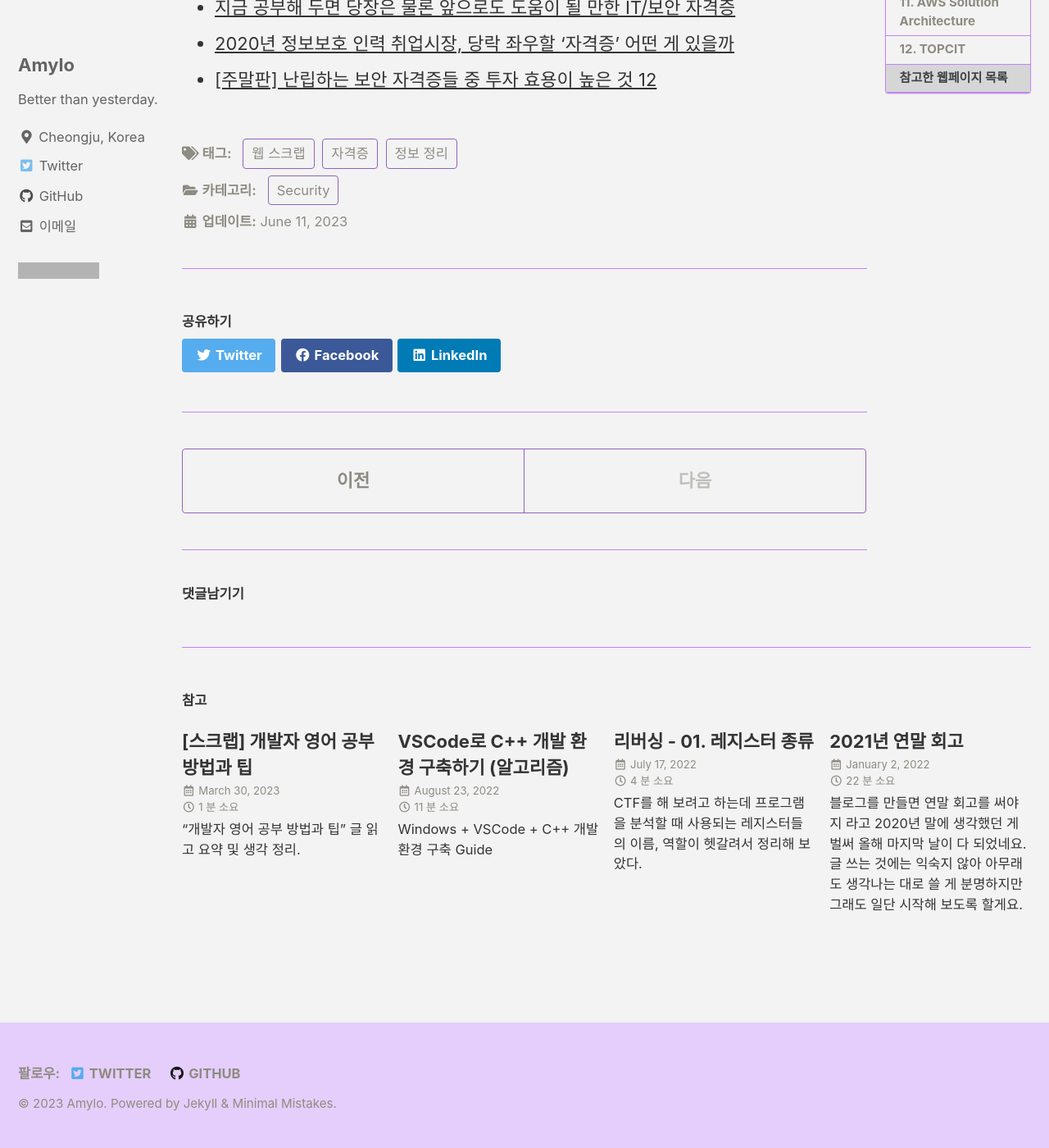
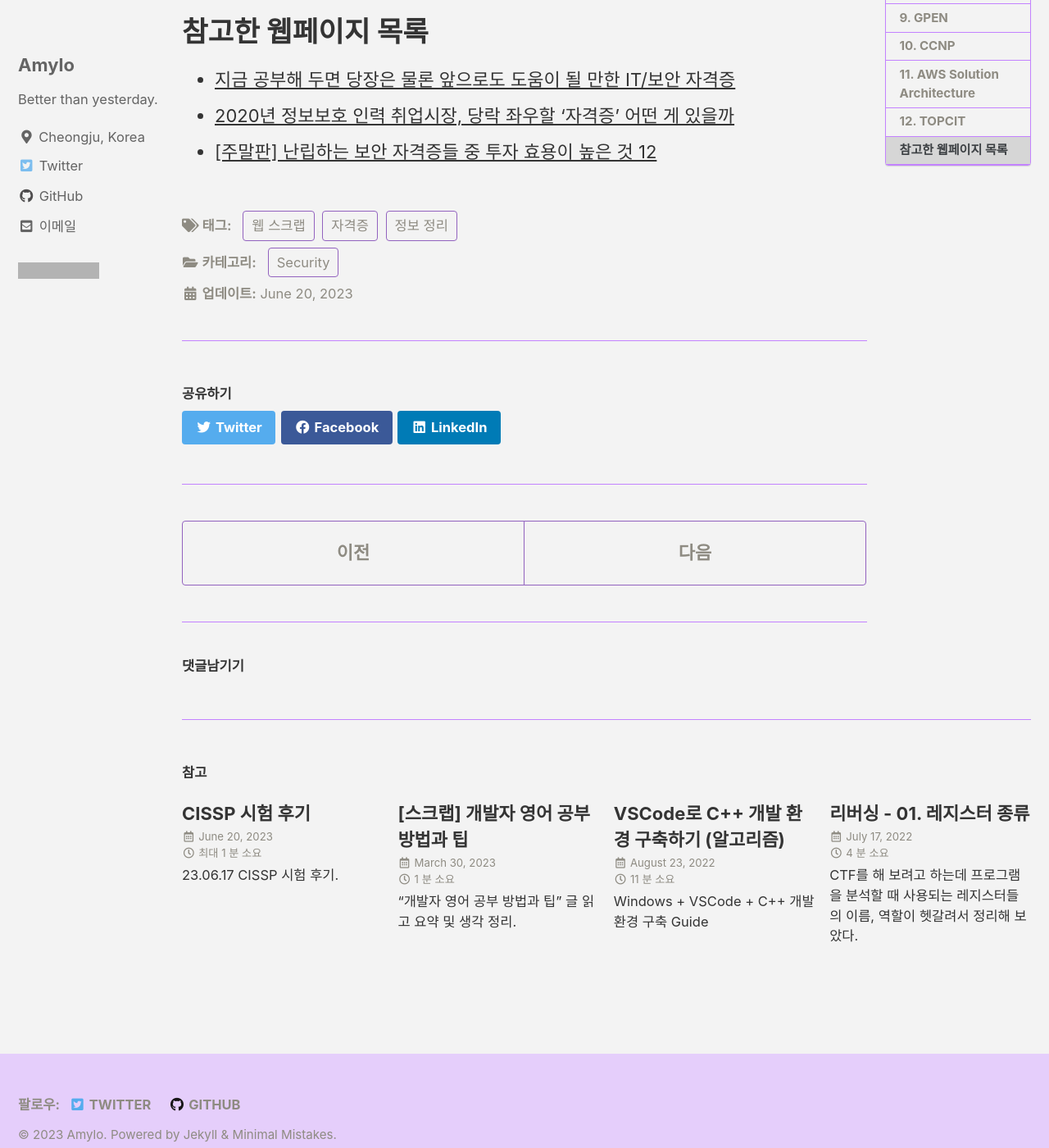
Before and after one commit to Amylo-jh/Amylo-blog, a Jekyll site: the page built from _posts/2023-06-05-IT_Security_Certificate_Tests.md, in a window 1280 px wide and 1400 px high, scrolled down 9697 px. Shown: the whole window at 82% size. Built offline with Jekyll 4.4.1, drawn with Linux system fonts in a browser that asks for light colours; cached includes are drawn as plain includes; comment, search, counter and statistics services are not loaded; part of the change alters nothing that is shown; some of the changed text lies outside the part shown; grey boxes are pictures that could not be loaded.

Commit message:
Add cissp certificate, review page

```diff
--- a/_pages/about.md
+++ b/_pages/about.md
@@ -44,6 +44,7 @@ Interested in :
 <br>
 
 # 📜 자격증
+ - CISSP / `23.06.20 ~ `
  - 정보보안기사 / `22.05.27 ~`
  - 정보처리기사 / `21.06.02 ~`
  - Comptia Security+ / `18.10.25 ~ 24.10.25`
--- a/_posts/2023-06-05-IT_Security_Certificate_Tests.md
+++ b/_posts/2023-06-05-IT_Security_Certificate_Tests.md
@@ -9,7 +9,7 @@ tags:
 toc : true
 toc_label : "목차"
 toc_sticky : true
-last_modified_at: 2023-06-11T10:37
+last_modified_at: 2023-06-20T01:14
 ---
 
 IT / 보안 분야에서 도움이 될 만한 자격증과 시험 목록 정리.
@@ -177,7 +177,9 @@ CompTIA에서 주관하는 시험은 Security+ 말고도 다양한데, CompTIA
     - 125 ~ 175문제, 4시간
     - 객관식(n지선다) + 몇 개의 시뮬레이션형 질문
 - 난이도(주관적) : 상
-  - Disclaimer : 필자는 아직 이 시험을 응시한 적이 없습니다. 주변의 후기, 인터넷 자료를 참고하여 평가한 것으로 정확성을 보장하지 않습니다.
+  - ~~Disclaimer : 필자는 아직 이 시험을 응시한 적이 없습니다. 주변의 후기, 인터넷 자료를 참고하여 평가한 것으로 정확성을 보장하지 않습니다.~~
+  - 23.06.17일자로 시험을 봤고, 확실히 어렵습니다.
+  - 체감 난이도 : CISSP > 정보보안기사 > 정보처리기사
 - 합격기준
   - 총점 1000점 중 700점 이상
 - 자격유지기간 : 3년
--- /dev/null
+++ b/_posts/2023-06-20-cissp_review.md
@@ -0,0 +1,19 @@
+---
+title: "CISSP 시험 후기"
+categories:
+ - Security
+tags:
+ - 자격증
+ - 후기
+toc : true
+toc_label : "목차"
+toc_sticky : true
+last_modified_at: 2023-06-20T01:10
+---
+
+23.06.17 CISSP 시험 후기.
+
+21년 연말에 직장에서 국외연수로 다녀왔던 교육에서 받은 바우처로 저번주 주말에 CISSP 시험을 보고 왔습니다.
+난이도는 높았지만 시험 합격에 성공했고, 빠른 시일 내로 후기를 작성해 오겠습니다.
+
+<blockquote class="twitter-tweet"><p lang="ko" dir="ltr">이제 정식 CISSP Associate!<br>최종 합격 메일이 이렇게 빨리 올지는 몰랐지만 암튼<br><br>돈부터 내라는건 좀 얄밉네 <a href="https://t.co/ojWVcnfbN7">pic.twitter.com/ojWVcnfbN7</a></p>&mdash; Amylo (@Amylo_) <a href="https://twitter.com/Amylo_/status/1669924183818780672?ref_src=twsrc%5Etfw">June 17, 2023</a></blockquote> <script async src="https://platform.twitter.com/widgets.js" charset="utf-8"></script>
```
Also changed, not shown: assets/images/cissp_review/image1.png (added), assets/images/cissp_review/image2.png (added), assets/images/cissp_review/image3.png (added), assets/images/cissp_review/image4.png (added), assets/images/cissp_review/image5.png (added), assets/images/cissp_review/image6.png (added), assets/images/cissp_review/image7.png (added).
